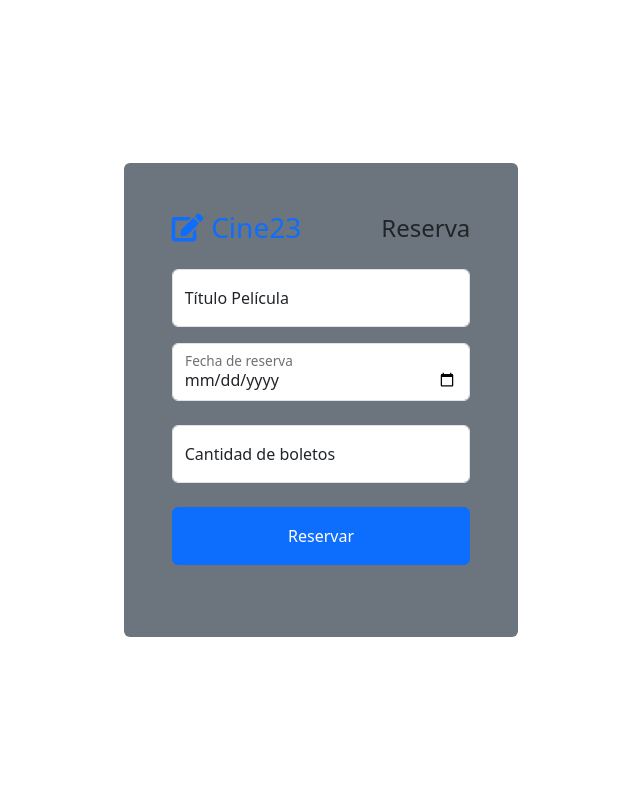
After one commit to edisonjt/P1_DesarrolloWEB, a PHP site: page /reserva.php in a window 1280 px wide. The commit adds this page. Shown: the whole page, without its empty margins (319-959 px from the left). Run offline with PHP 8.4, Linux system fonts and the light colour scheme; some libraries are stand-ins or nearby versions.

Commit message:
Add reserva form

```diff
--- a/screens/user/index.php
+++ b/screens/user/index.php
@@ -120,7 +120,7 @@ https://templatemo.com/tm-579-cyborg-gaming
                       </ul>
                       <div class="col-lg-12">
                         <div class="main-button">
-                          <a href="browse.php">Reservar</a>
+                          <a href="reserva.php">Reservar</a>
                         </div>
                       </div>
                     </div>
--- /dev/null
+++ b/screens/user/reserva.php
@@ -0,0 +1,68 @@
+<!DOCTYPE html>
+<html lang='en'>
+
+<head>
+    <meta charset="UTF-8">
+    <meta http-equiv="X-UA-Compatible" content="IE=edge">
+    <meta name="viewport" content="width=device-width, initial-scale=1.0">
+    <meta content="" name="keywords" />
+    <meta content="" name="description" />
+    <title>Reservas</title>
+    <!-- Google Web Fonts -->
+    <link rel="preconnect" href="https://fonts.googleapis.com" />
+    <link rel="preconnect" href="https://fonts.gstatic.com" crossorigin />
+    <link href="https://fonts.googleapis.com/css2?family=Open+Sans:wght@400;600&family=Roboto:wght@500;700&display=swap" rel="stylesheet" />
+
+    <!-- Icon Font Stylesheet -->
+    <link href="https://cdnjs.cloudflare.com/ajax/libs/font-awesome/5.10.0/css/all.min.css" rel="stylesheet" />
+    <link href="https://cdn.jsdelivr.net/npm/bootstrap-icons@1.4.1/font/bootstrap-icons.css" rel="stylesheet" />
+
+    <!-- Libraries Stylesheet -->
+    <link href="../../assets/admin/lib/owlcarousel/assets/owl.carousel.min.css" rel="stylesheet" />
+    <link href="../../assets/admin/lib/tempusdominus/css/tempusdominus-bootstrap-4.min.css" rel="stylesheet" />
+
+    <!-- Customized Bootstrap Stylesheet -->
+    <link href="../../assets/admin/css/bootstrap.min.css" rel="stylesheet" />
+
+    <!-- Template Stylesheet -->
+    <link href="../../assets/admin/css/style.css" rel="stylesheet" />
+</head>
+
+<body>
+    <div class='container-fluid'>
+        <div class='row h-100 align-items-center justify-content-center' style='min-height: 100vh'>
+            <div class='col-12 col-sm-8 col-md-6 col-lg-5 col-xl-4'>
+                <div class='bg-secondary rounded p-1 p-sm-5 my-4 mx-1'>
+                    <div class='d-flex align-items-center justify-content-between mb-3'>
+
+                        <h3 class='text-primary'>
+                            <i class=' fas fa-edit me-2'></i>Cine23
+                        </h3>
+
+                        <h4>Reserva</h4>
+                    </div>
+                    <form action='' method='POST'>
+                        <div class='form-floating mb-3'>
+                            <input type='text' class='form-control' id='titulo' placeholder='#' />
+                            <label for='titulo'>Título Película</label>
+                        </div>
+                        <div class='form-floating mb-4'>
+                            <input type='date' class='form-control' id='fecha' placeholder='#' />
+                            <label for='fecha'>Fecha de reserva</label>
+                        </div>
+                        <div class='form-floating mb-4'>
+                            <input type='number' class='form-control' id='cantidad' placeholder='#' />
+                            <label for='cantidad'>Cantidad de boletos</label>
+                        </div>
+
+                        <button type='submit' class='btn btn-primary py-3 w-100 mb-4'>
+                            Reservar
+                        </button>
+                    </form>
+                </div>
+            </div>
+        </div>
+    </div>
+</body>
+
+</html>
```
